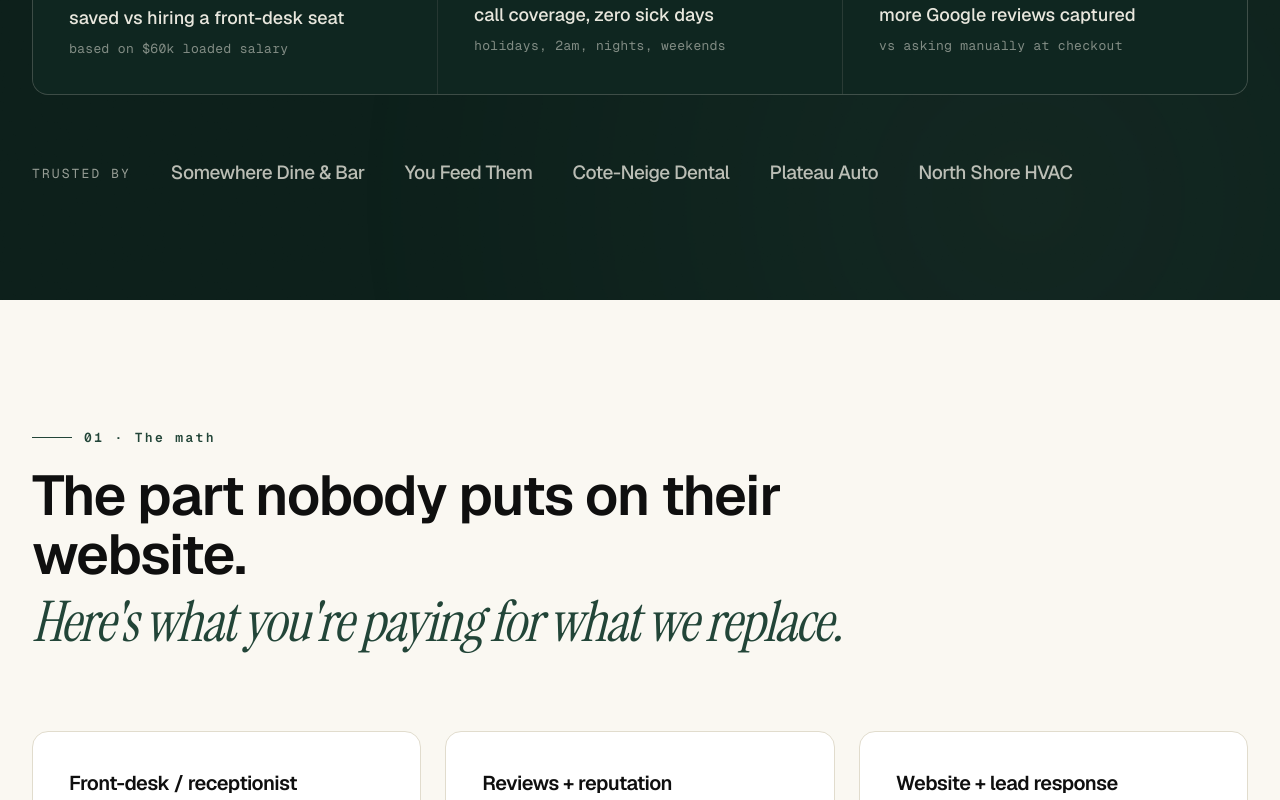
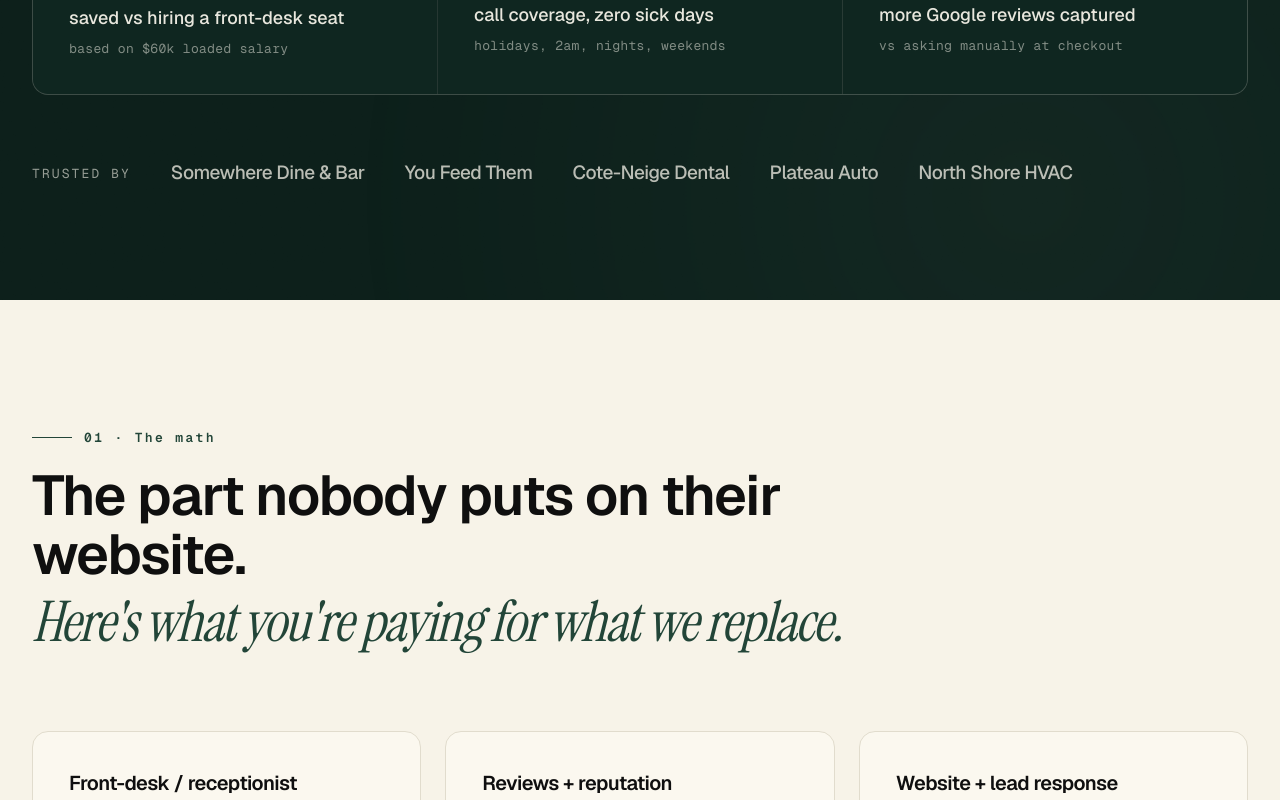
Before and after one commit to YosefBrodt/kollaborate-claude, a Next.js app: page / in a window 1280 px wide. Shown: the part 934-1734 px from the top of the page. Built offline with nearby package versions, Linux system fonts and the light colour scheme.

Commit message:
Warm off-white tokens, no pure white anywhere
Shift --card from #FFFFFF to #FBF8EF and --bg / --bg-cream a touch
warmer. Swap hardcoded bg-white in service visuals (review, site,
content) to var(--card). Hover-state bg-white on dark CTAs left as
intentional pop.

```diff
--- a/src/app/globals.css
+++ b/src/app/globals.css
@@ -2,12 +2,12 @@
 
 :root {
   /* surfaces */
-  --bg: #FAF8F2;
-  --bg-cream: #F2ECDE;
+  --bg: #F7F3E8;
+  --bg-cream: #EFE8D5;
   --bg-dark: #0C1F1A;
   --bg-dark-2: #0F2620;
-  --card: #FFFFFF;
-  --card-pricing: #FAF6EC;
+  --card: #FBF8EF;
+  --card-pricing: #F4EDDB;
 
   /* text */
   --text: #0F0F0F;
--- a/src/components/site/visuals.tsx
+++ b/src/components/site/visuals.tsx
@@ -53,7 +53,7 @@ export function CallVisual() {
 
 export function ReviewVisual() {
   return (
-    <div className="relative h-full min-h-[260px] w-full rounded-2xl border border-[var(--border)] bg-white p-6 overflow-hidden">
+    <div className="relative h-full min-h-[260px] w-full rounded-2xl border border-[var(--border)] bg-[var(--card)] p-6 overflow-hidden">
       <div className="flex items-center justify-between">
         <span className="font-mono text-[11px] tracking-wider text-[var(--muted)]">
           GOOGLE REVIEWS · LAST 30D
@@ -111,7 +111,7 @@ export function ReviewVisual() {
 export function SiteVisual() {
   return (
     <div className="relative h-full min-h-[260px] w-full rounded-2xl border border-[var(--border)] bg-[var(--bg-cream)] p-5 overflow-hidden">
-      <div className="rounded-xl bg-white shadow-[0_1px_0_var(--border)] border border-[var(--border)] overflow-hidden">
+      <div className="rounded-xl bg-[var(--card)] shadow-[0_1px_0_var(--border)] border border-[var(--border)] overflow-hidden">
         <div className="flex items-center gap-1.5 px-3 py-2 border-b border-[var(--border)] bg-[var(--bg)]">
           <span className="h-2.5 w-2.5 rounded-full bg-[#E8B04B]" />
           <span className="h-2.5 w-2.5 rounded-full bg-[#D4D0C5]" />
@@ -148,7 +148,7 @@ export function ContentVisual() {
     { day: "FRI", title: "Client win: 2-week turnaround" },
   ];
   return (
-    <div className="relative h-full min-h-[260px] w-full rounded-2xl border border-[var(--border)] bg-white p-5 overflow-hidden">
+    <div className="relative h-full min-h-[260px] w-full rounded-2xl border border-[var(--border)] bg-[var(--card)] p-5 overflow-hidden">
       <div className="flex items-center justify-between">
         <span className="font-mono text-[11px] tracking-wider text-[var(--muted)]">
           CONTENT CALENDAR · WEEK 14
```
Also changed, not shown: .claude/launch.json (added).
